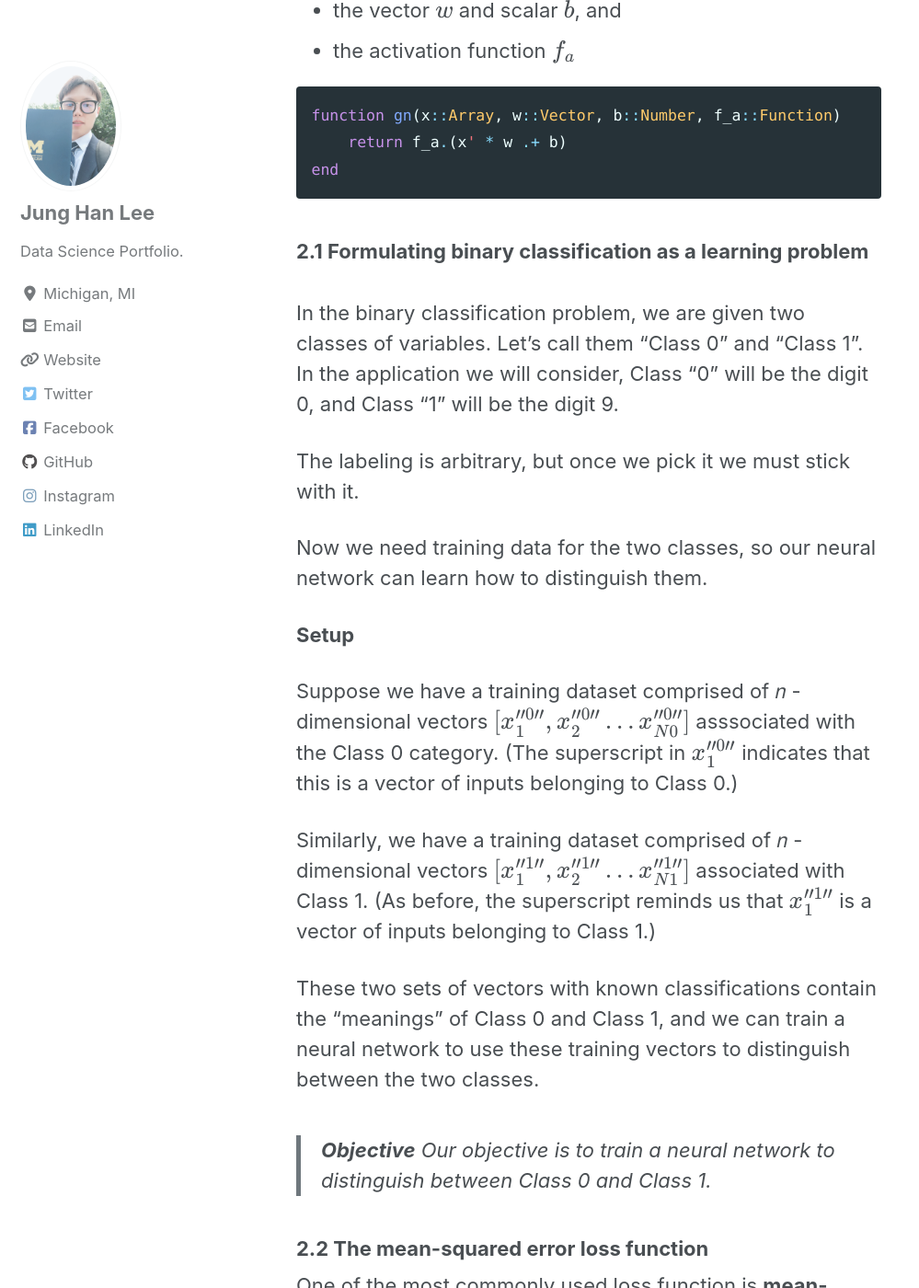
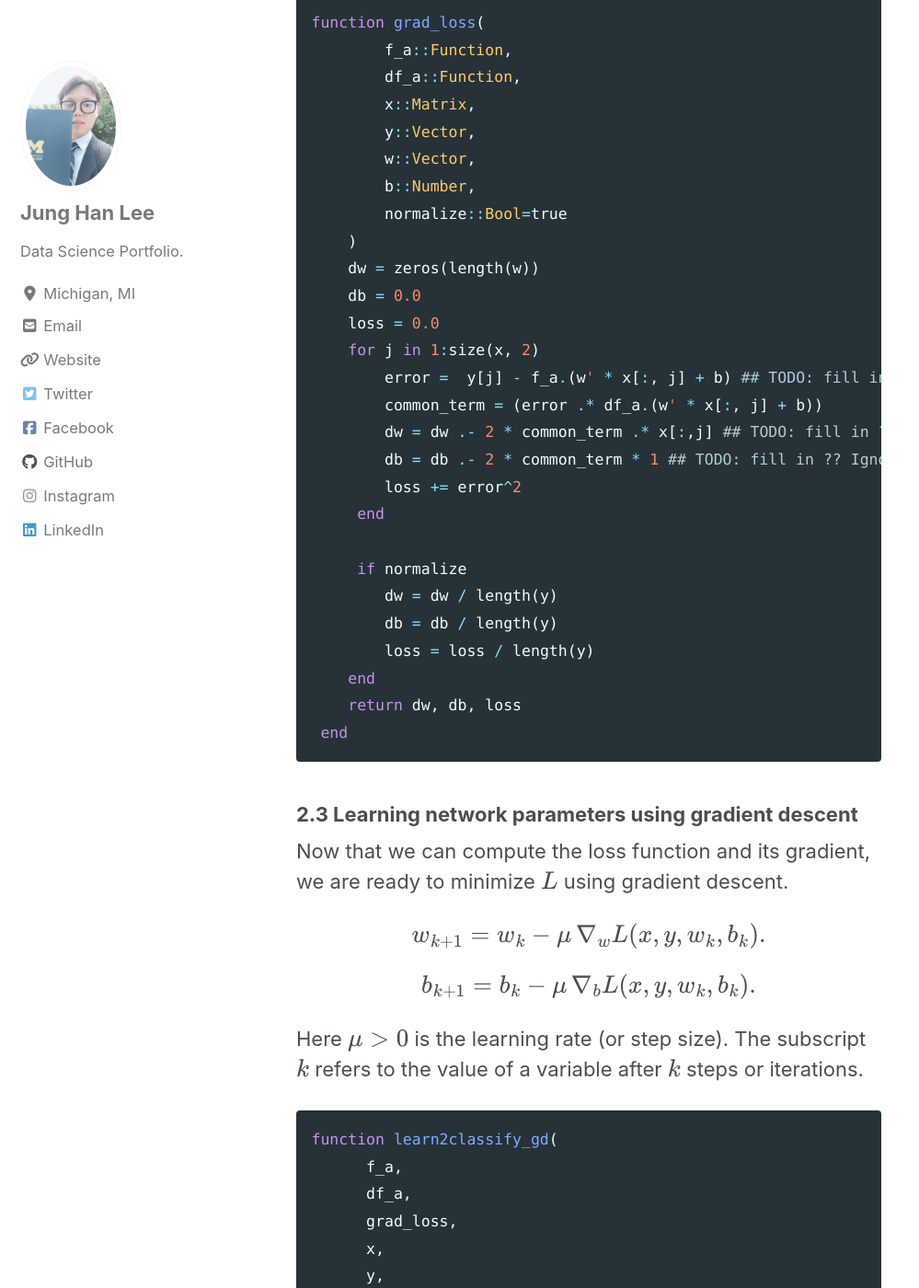
Before and after one commit to jung-han-lee/jung-han-lee.github.io, a Jekyll site: the page built from _posts/2020-01-14-neural1.md, in a window 1280 px wide and 1400 px high, scrolled down 4748 px. Shown: the whole window at 92% size, without its empty margins (0-999 px from the left). Built offline with Jekyll 4.4.1, drawn with Linux system fonts in a browser that asks for light colours; cached includes are drawn as plain includes; nearby versions of some CDN libraries; formulas are drawn with MathJax 3; some of the changed text lies outside the part shown.

Commit message:
new github

````diff
--- a/_posts/2020-01-14-neural1.md
+++ b/_posts/2020-01-14-neural1.md
@@ -33,15 +33,11 @@
 
 We can define this in Julia as in the next cell.
 
-`Linear function`
-
 ```julia
 linear(z::Number) = z
 ```
 
 We also need the derivative of the linear activation function.
-
-`Derivative of linear function`
 
 ```julia
 dlinear(z::Number) = 1
@@ -56,7 +52,6 @@
 
 $$\partial_z \tanh(z) = 1-\tanh^2(z)$$
 
-`Derivative of hyperbolic tangent function`
 
 ```julia
 dtanh(z) = 1 - tanh(z)^2
@@ -74,35 +69,6 @@
 then
 
 $$ f.(X) = \begin{bmatrix} f(X[1]) & f(X[2]) & \cdots &  f(X[n]) \end{bmatrix}. $$
-
-We define $$ f_1(x,w,b) $$ using . operator in Julia.
-
-```julia
-f₁(x, w, b, f_a) = f_a.(w * x .+ b)
-```
-
-We can check how does the output of a single neuron changes as we alter the weight $$ w $$ and the bias $$ b $$, and how does this depend on the activation function used from the code below.
-
-```julia
-x = collect(range(-10; stop=10, length=101))
-@manipulate for
-    w in (-10, -5, -2.5, 2.5, 5, 10),
-    b in (-10, -5, -2.5, 0, 2.5, 5, 10),
-    f_a in (tanh, linear)
-
-    # plot x vs f1(x, w, b) for the w and b chosen by buttons:
-    plot(
-        x, f₁(x, w, b, f_a);
-        xlabel="x",
-        ylabel="f1(x)",
-        title="$f_a activation",
-        ylims=(-10, 10)
-    )
-end
-```
-
-<img src="{{ site.url }}{{ site.baseurl }}/images/ml1/plot_single.png" alt="">
-
 
 ## 2. A simple neural network that learns to classify
 
@@ -137,26 +103,7 @@
 end
 ```
 
-### 2.1 Formulating binary classification as a learning problem
-
-In the binary classification problem, we are given two classes of variables. Let's call them "Class 0" and "Class 1". In the application we will consider, Class "0" will be the digit 0, and Class "1" will be the digit 9.
-
-The labeling is arbitrary, but once we pick it we must stick with it.
-
-Now we need training data for the two classes, so our neural network can learn how to distinguish them.
-
-**Setup**
-
-Suppose we have a training dataset comprised of  𝑛 -dimensional vectors  $$[𝑥^{"0"}_1 ,𝑥^{"0"}_2 … 𝑥^{"0"}_{𝑁0} ]$$  asssociated with the Class 0 category. (The superscript in $$ 𝑥^{"0"}_1 $$  indicates that this is a vector of inputs belonging to Class 0.)
-
-Similarly, we have a training dataset comprised of  𝑛 -dimensional vectors  $$ [𝑥^{"1"}_1 ,𝑥^{"1"}_2 … 𝑥^{"1"}_{𝑁1} ] $$ associated with Class 1. (As before, the superscript reminds us that $$ 𝑥^{"1"}_1$$  is a vector of inputs belonging to Class 1.)
-
-These two sets of vectors with known classifications contain the "meanings" of Class 0 and Class 1, and we can train a neural network to use these training vectors to distinguish between the two classes.
-
-> **Objective**
-> Our objective is to train a neural network to distinguish between Class 0 and Class 1.
-
-### 2.2 The mean-squared error loss function
+### 2.1 The mean-squared error loss function
 
 One of the most commonly used loss function is **mean-squared-error:**
 
@@ -206,7 +153,7 @@
  end
  ```
 
-### 2.4 Learning network parameters using gradient descent
+### 2.3 Learning network parameters using gradient descent
 
 Now that we can compute the loss function and its gradient, we are ready to minimize  $$L$$  using gradient descent.
 
````
Also changed, not shown: other parts of _posts/2020-01-14-neural1.md (+3 -3 lines).
